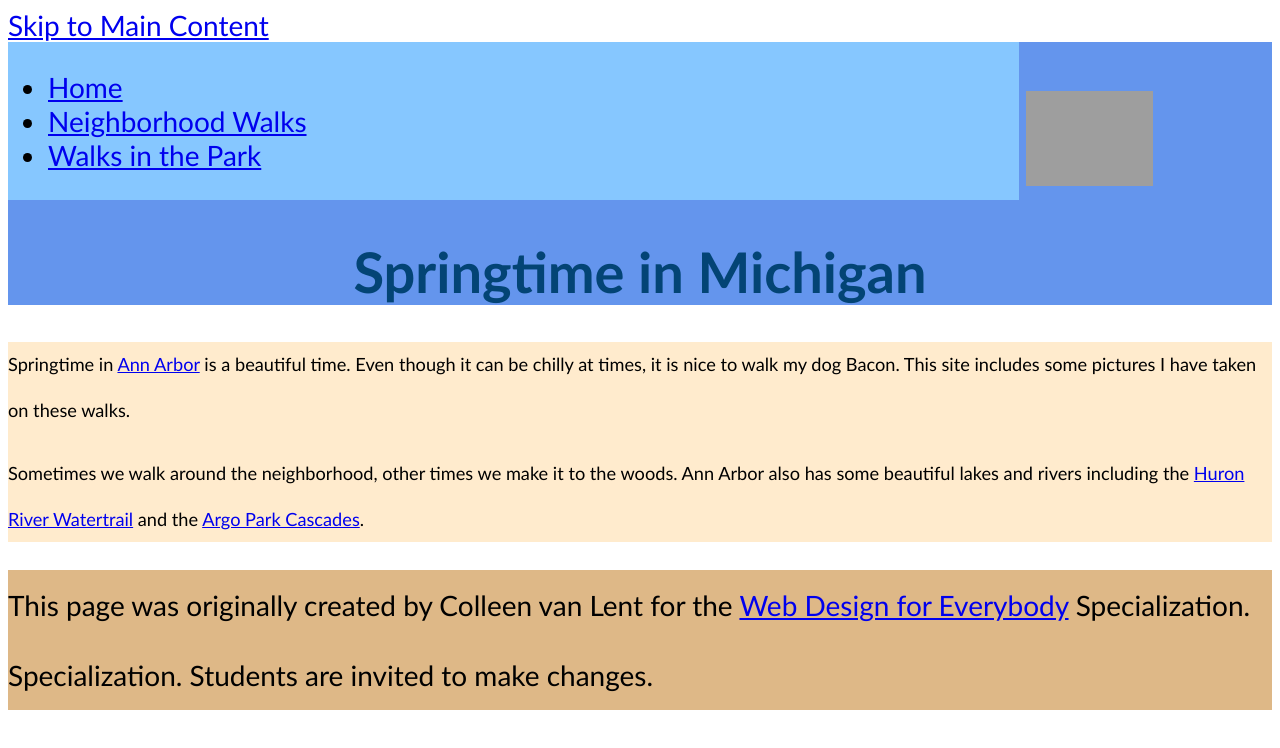
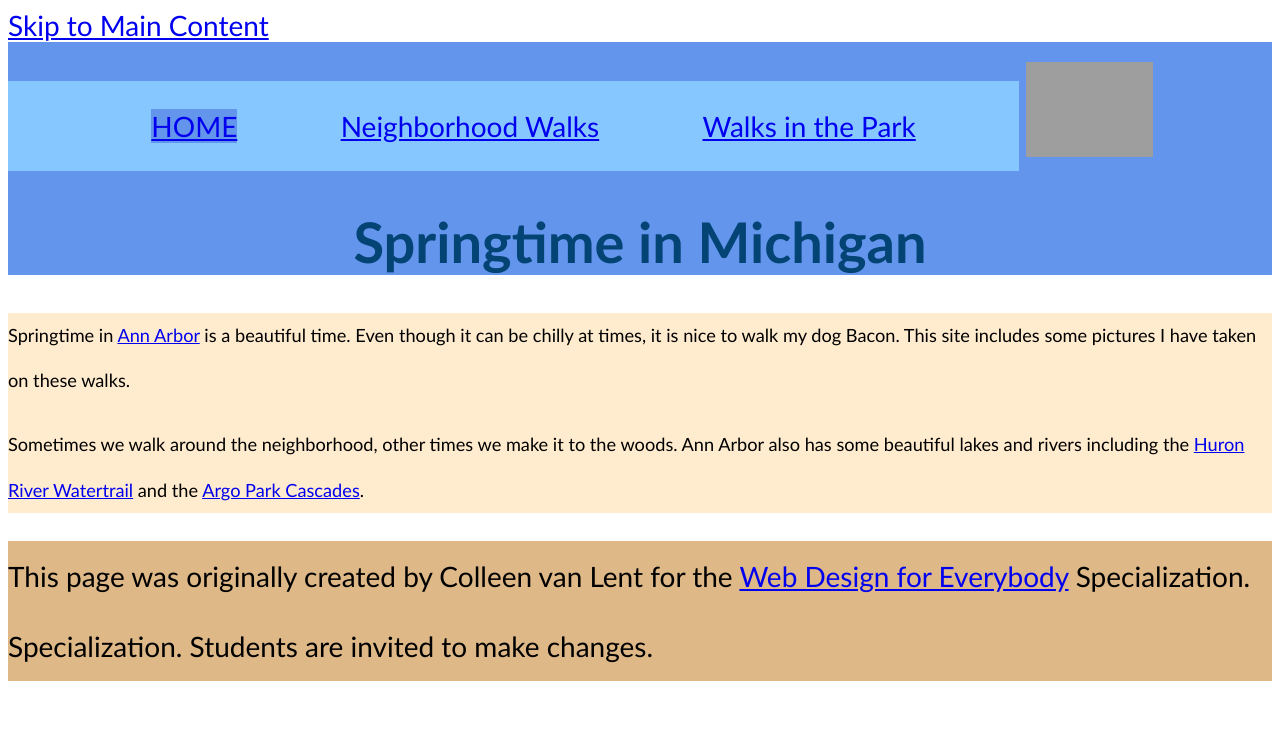
Before and after one commit to jeast001/coursera_css_project_2, a plain HTML site: page index.html in a window 1280 px wide. Drawn offline with Linux system fonts and the light colour scheme; grey boxes are pictures that could not be loaded.

Commit message:
added flex to ul; added classes to ul and li per html;

```diff
--- a/css/styles.css
+++ b/css/styles.css
@@ -42,3 +42,14 @@ header img {
     position: relative;
     top: 20px;
 }
+
+.list_flex {
+    display: flex;
+    justify-content: space-evenly;
+    list-style-type: none;
+}
+
+.current {
+    background-color: cornflowerblue;
+    text-transform: uppercase;
+}
--- a/index.html
+++ b/index.html
@@ -13,8 +13,8 @@
   <a href="#main_content">Skip to Main Content</a>
   <header>
     <nav>
-      <ul>
-        <li><a href="index.html">Home</a></li>
+      <ul class="list_flex">
+        <li class="current"><a href="index.html">Home</a></li>
         <li><a href="neighborhood.html">Neighborhood Walks</a></li>
         <li><a href="parks.html">Walks in the Park</a></li>
       </ul>
```
Also changed, not shown: neighborhood.html (+2 -2 lines), parks.html (+2 -2 lines).
